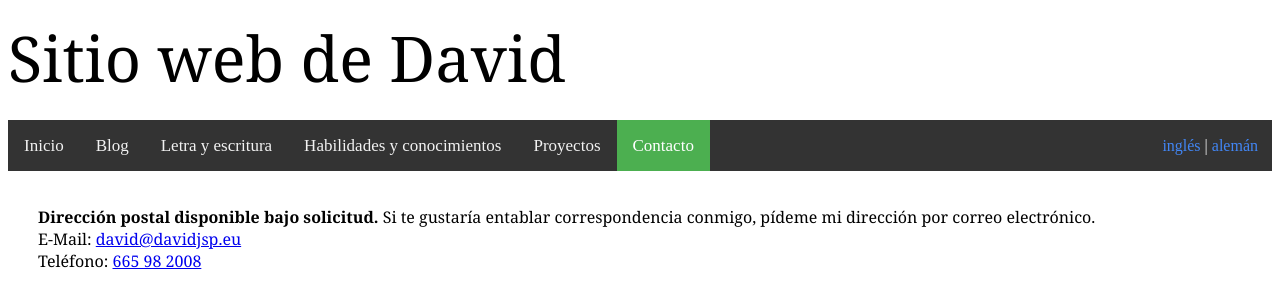
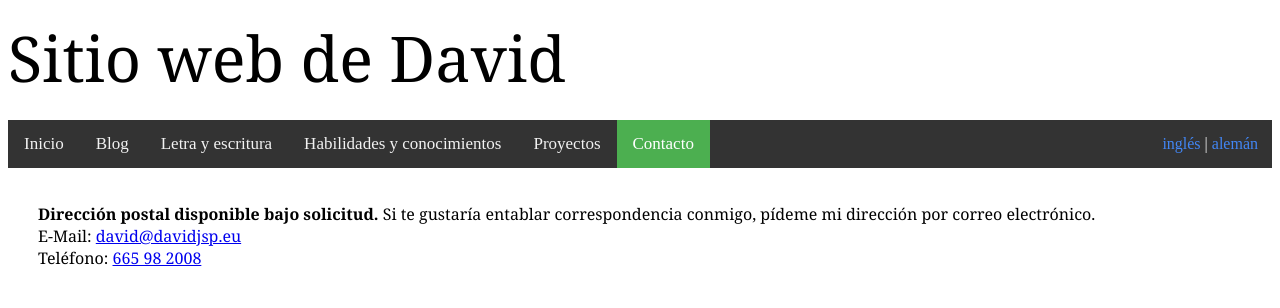
Before and after one commit to kalrish/website, a Jekyll site: the page built from es/contact.html, in a window 1280 px wide. Shown: the top 308 px of the page. Built offline with Jekyll 4.4.1, drawn with Linux system fonts in a browser that asks for light colours.

Commit message:
Decrease navigation links' vertical padding

```diff
--- a/_sass/base.scss
+++ b/_sass/base.scss
@@ -34,7 +34,7 @@ nav#navigation {
 }
 nav#navigation a {
 	display: inline-block;
-	padding: 15.5px 16px;
+	padding: 14px 16px;
 	color: #f2f2f2;
 	text-align: center;
 	text-decoration: none;
```
